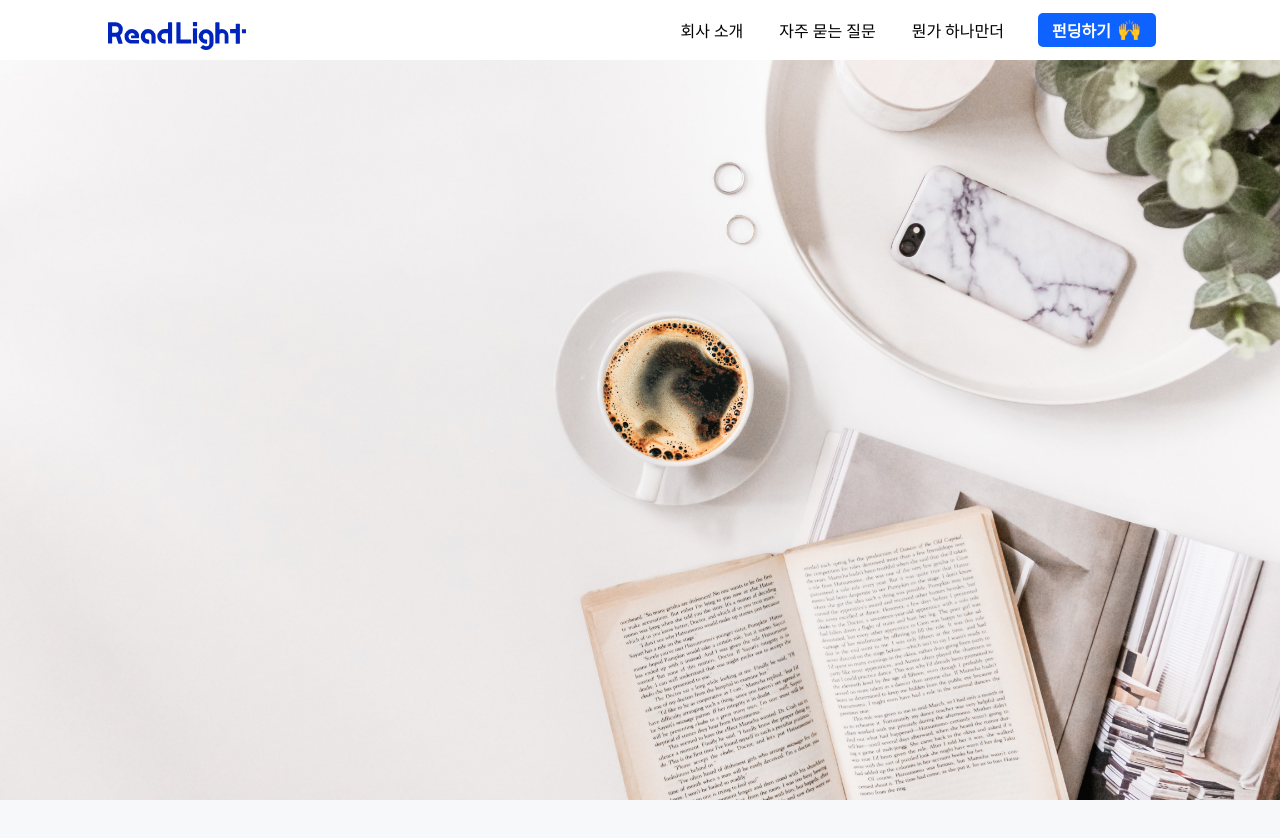
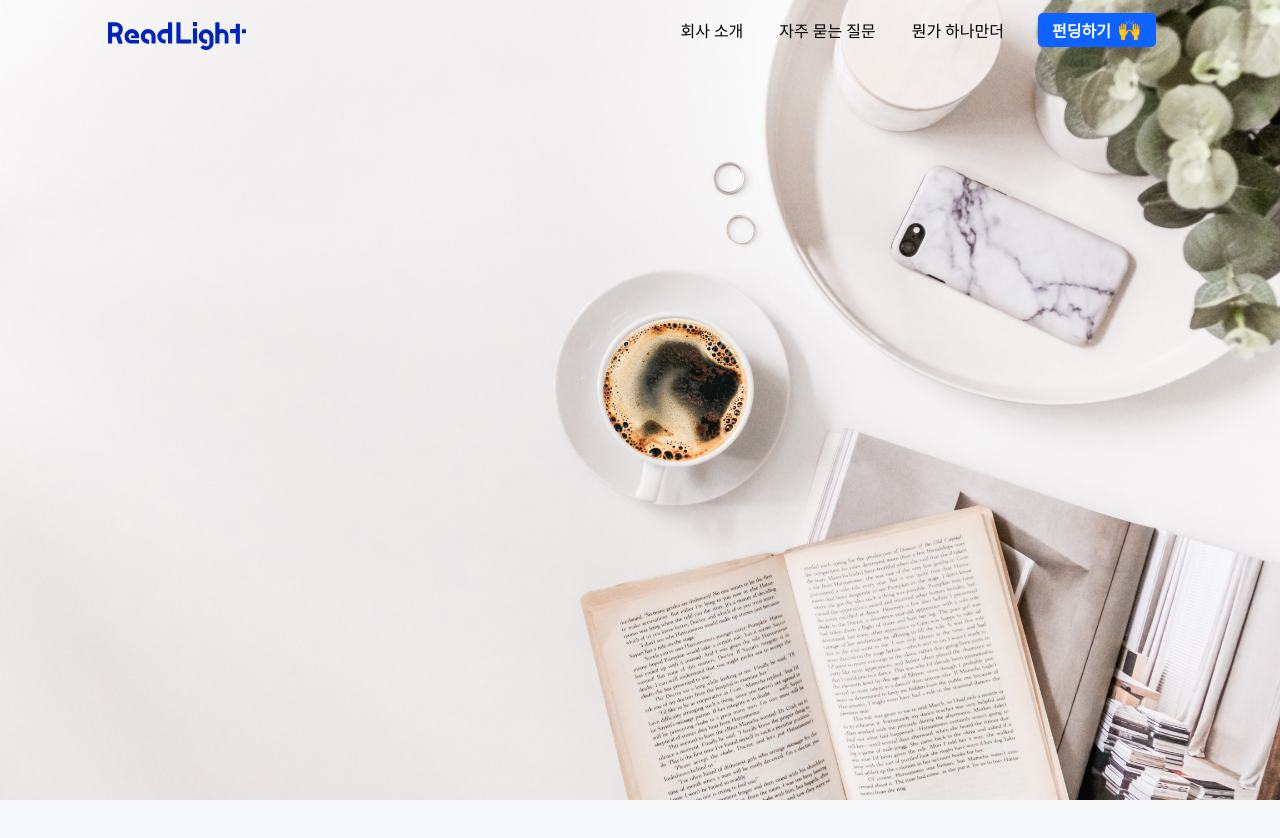
Before and after one commit to readlight/readlight-landing, a Next.js app: page / in a window 1280 px wide. Shown: the top 838 px of the page. Built offline with nearby package versions, Linux system fonts and the light colour scheme; a web font is replaced by a local one.

Commit message:
add: background-transition scode in NavbarWrapper

```diff
--- a/components/template/NavbarWrapper.tsx
+++ b/components/template/NavbarWrapper.tsx
@@ -1,7 +1,6 @@
 import * as React from 'react';
 import styled from 'styled-components';
-import NavButtonList from '../molecule/NavButtonList';
-import LogoButton from '../atom/LogoButton';
+import useScrollEvent from '../../utils/useScrollEvent';
 
 type Props = { children: React.ReactNode };
 
@@ -11,13 +10,15 @@ const NavbarBox = styled.div`
   top: 0;
   right: 0;
   left: 0;
-  background-color: ${({ theme }) => theme.colors.pureWhite};
+  background-color: ${(props) =>
+    props.scrollPosition > 2 ? 'white' : 'transparent'};
   transition: background-color 0.25s ease-in-out;
   --webkit-transform: background-color 0.25s ease-in-out;
 `;
 
 const NavbarWrapper: React.FC<Props> = ({ children }) => {
-  return <NavbarBox>{children}</NavbarBox>;
+  const { scrollPosition, scrollDirection } = useScrollEvent();
+  return <NavbarBox scrollPosition={scrollPosition}>{children}</NavbarBox>;
 };
 
 export default NavbarWrapper;
```
